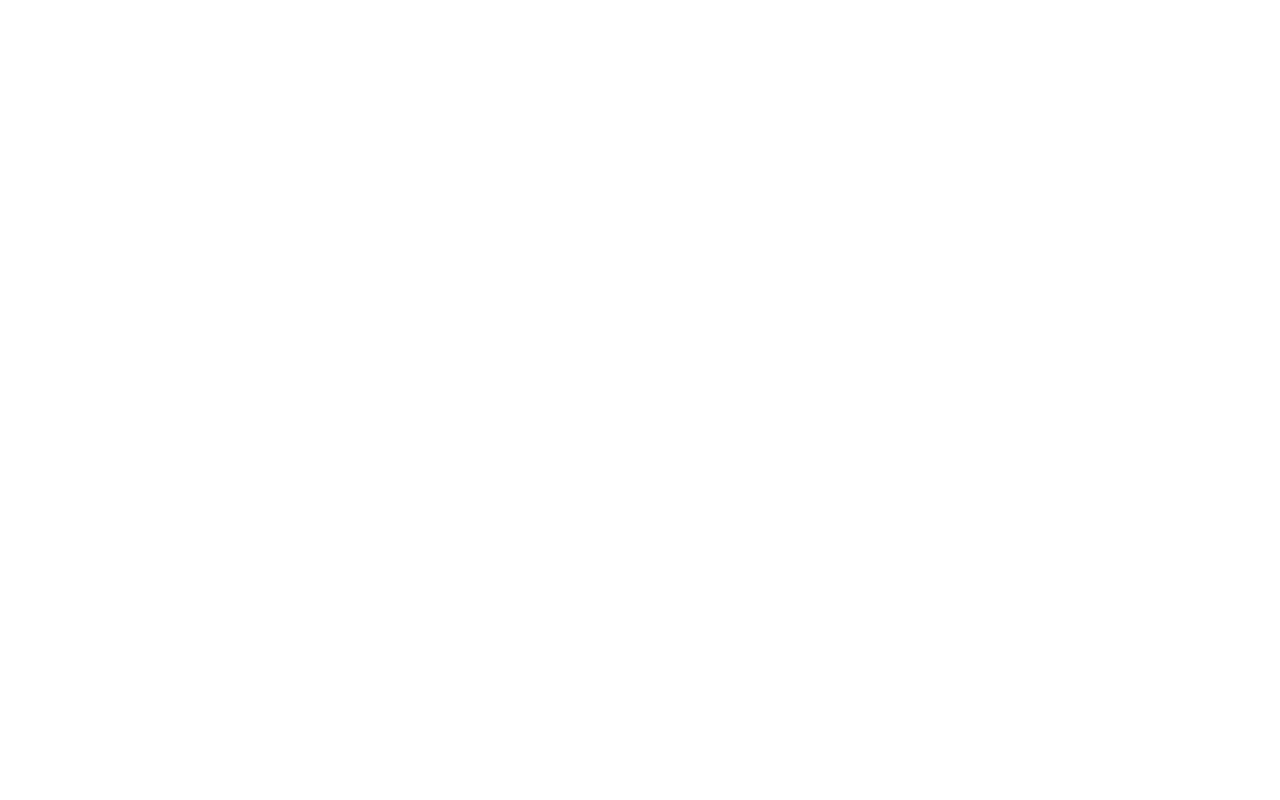
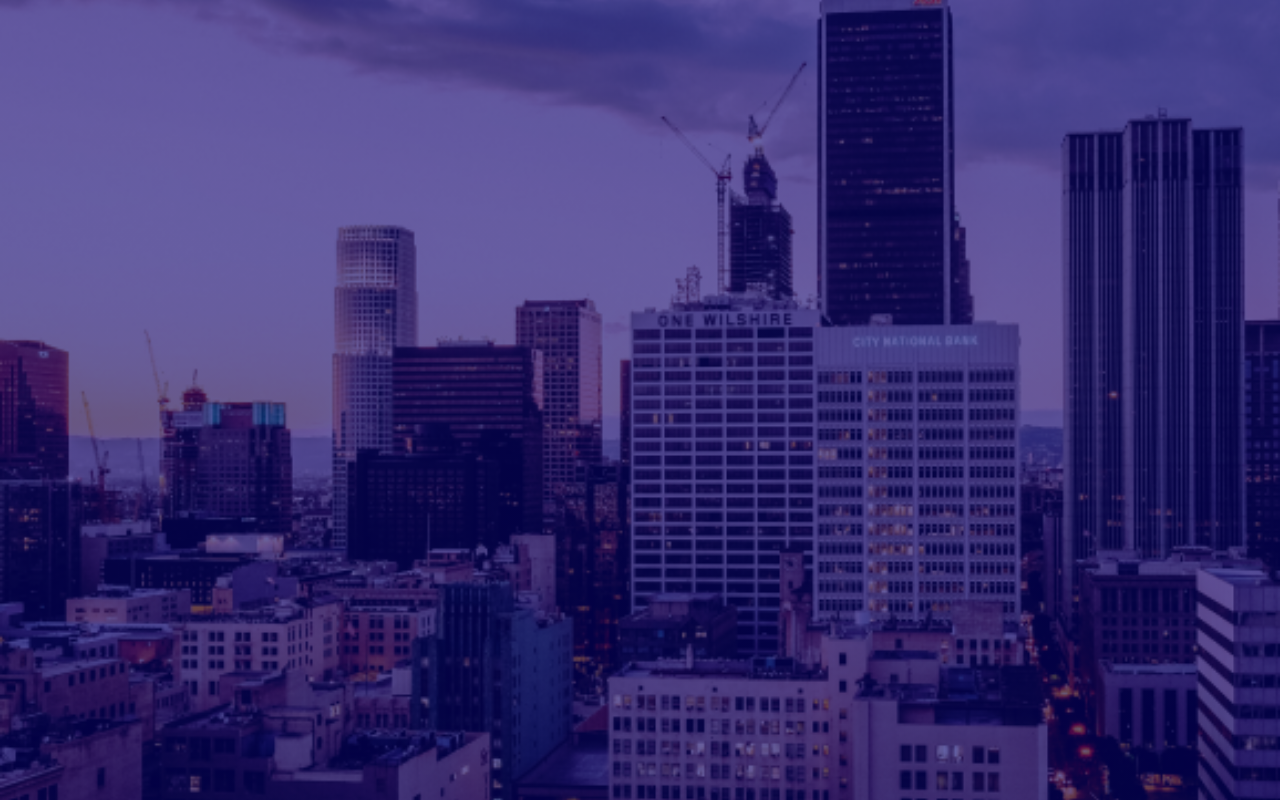
Before and after one commit to Jogbenle/Animation-on-HTML-and-CSS-Website, a plain HTML site: page index.html in a window 1280 px wide. Drawn offline with Linux system fonts and the light colour scheme.

Commit message:
Update style.css

```diff
--- a/style.css
+++ b/style.css
@@ -4,3 +4,10 @@
     box-sizing: border-box;
     font-family: 'poppins', sans-serif;
 }
+.header {
+    width: 100%;
+    height: 100vh;
+    background-image: linear-gradient(rgba(5,0,136,0.5),rgba(5,0,136,0.5)),url(Images/Image-5.png);
+    background-position: center;
+    background-size: cover;
+}
```
